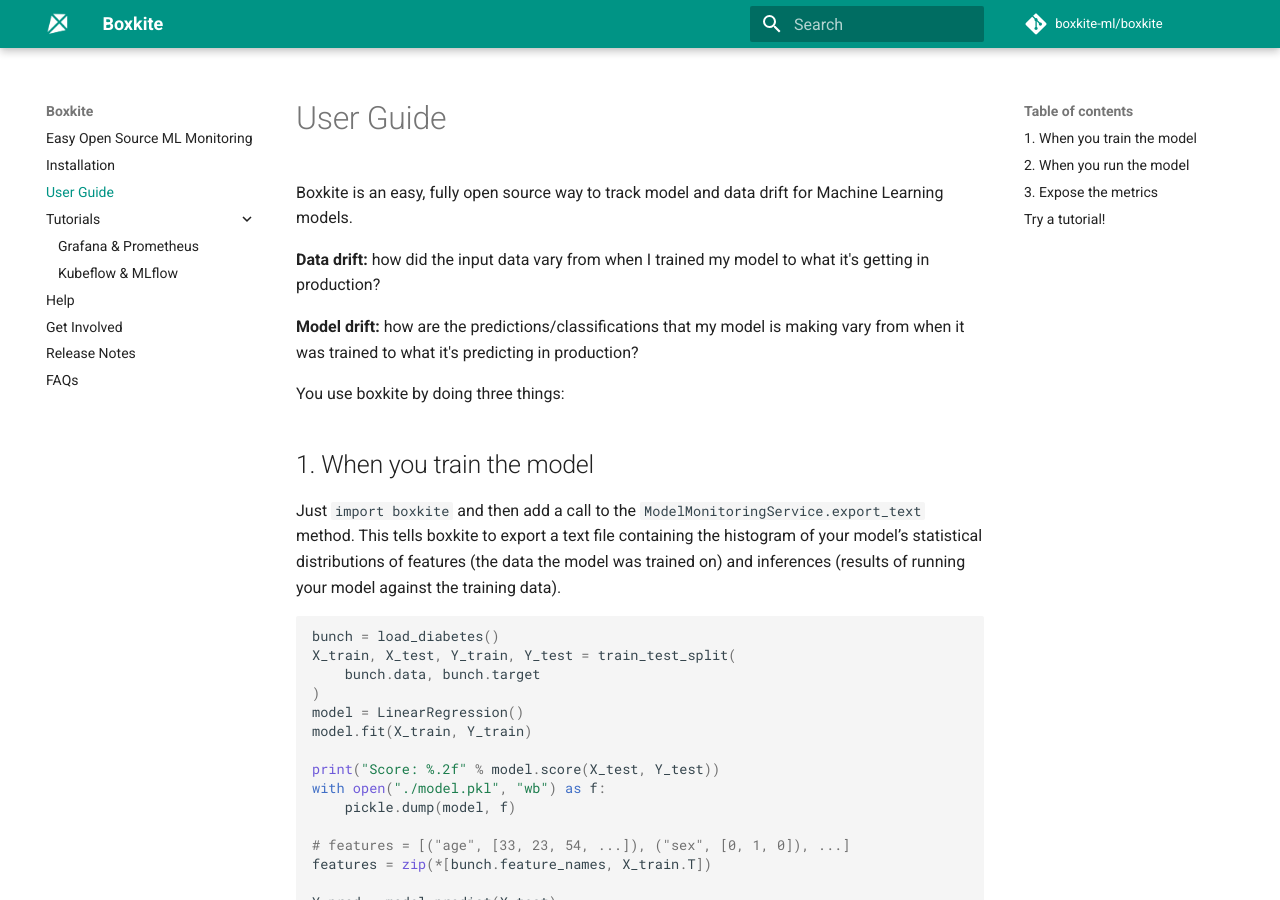
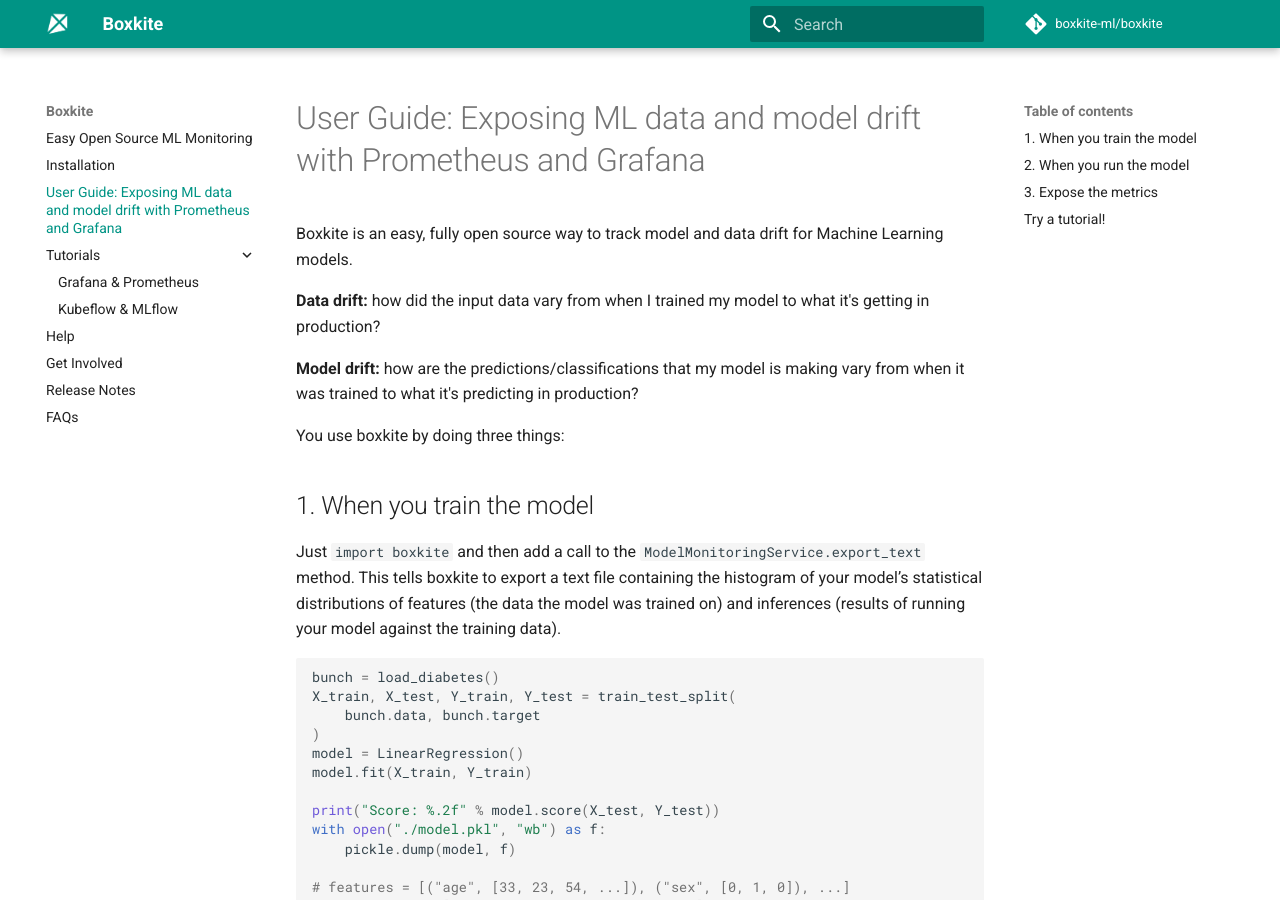
Before and after one commit to boxkite-ml/boxkite, an MkDocs documentation site: the page built from docs/using.md, in a window 1280 px wide and 900 px high. Built offline with MkDocs 1.6.1 and Material for MkDocs 9.7.7, drawn with Linux system fonts in a browser that asks for light colours; comment, search, counter and statistics services are not loaded.

Commit message:
Update using.md

```diff
--- a/docs/using.md
+++ b/docs/using.md
@@ -1,4 +1,4 @@
-# User Guide
+# User Guide: Exposing ML data and model drift with Prometheus and Grafana
 
 Boxkite is an easy, fully open source way to track model and data drift for Machine Learning models.
 
```
